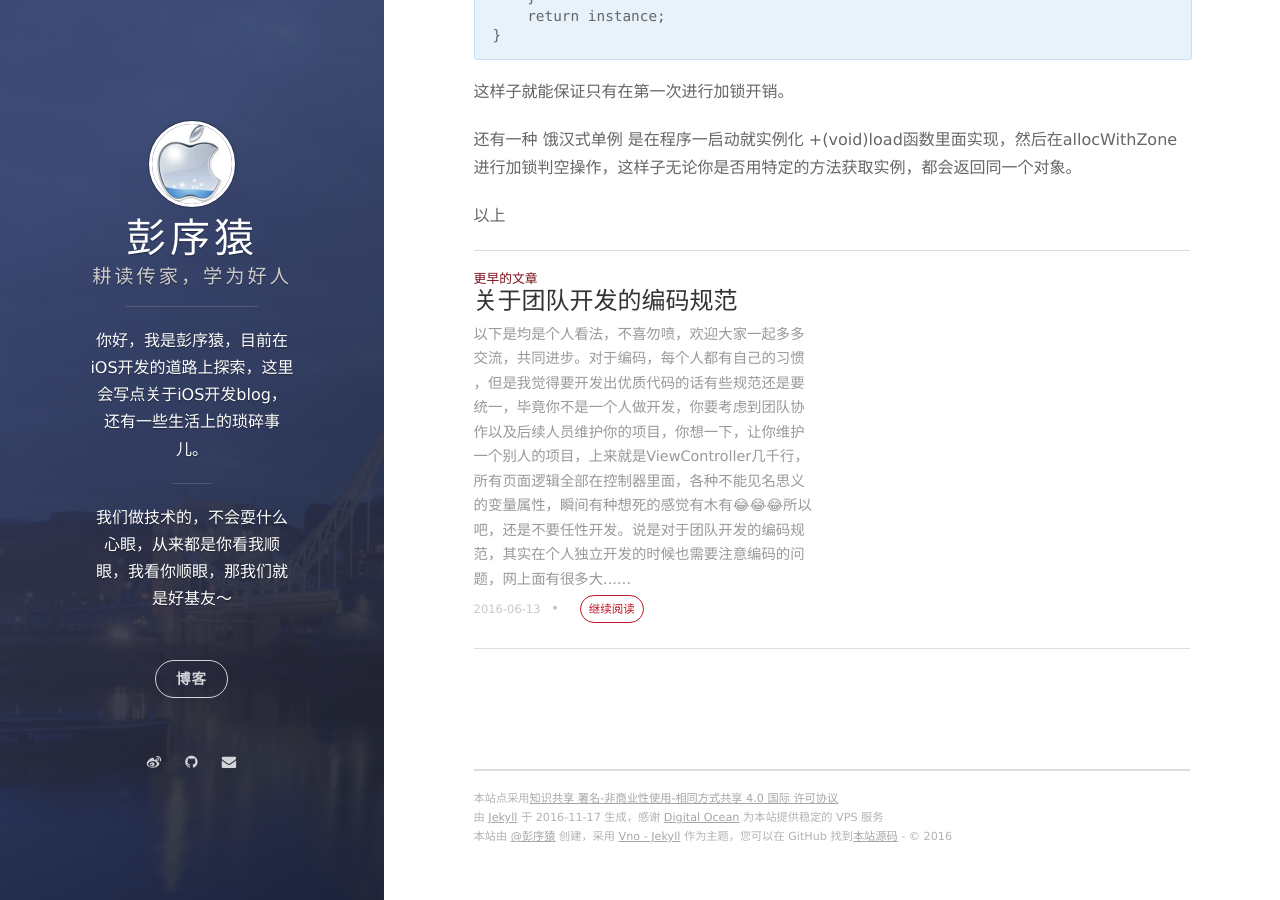
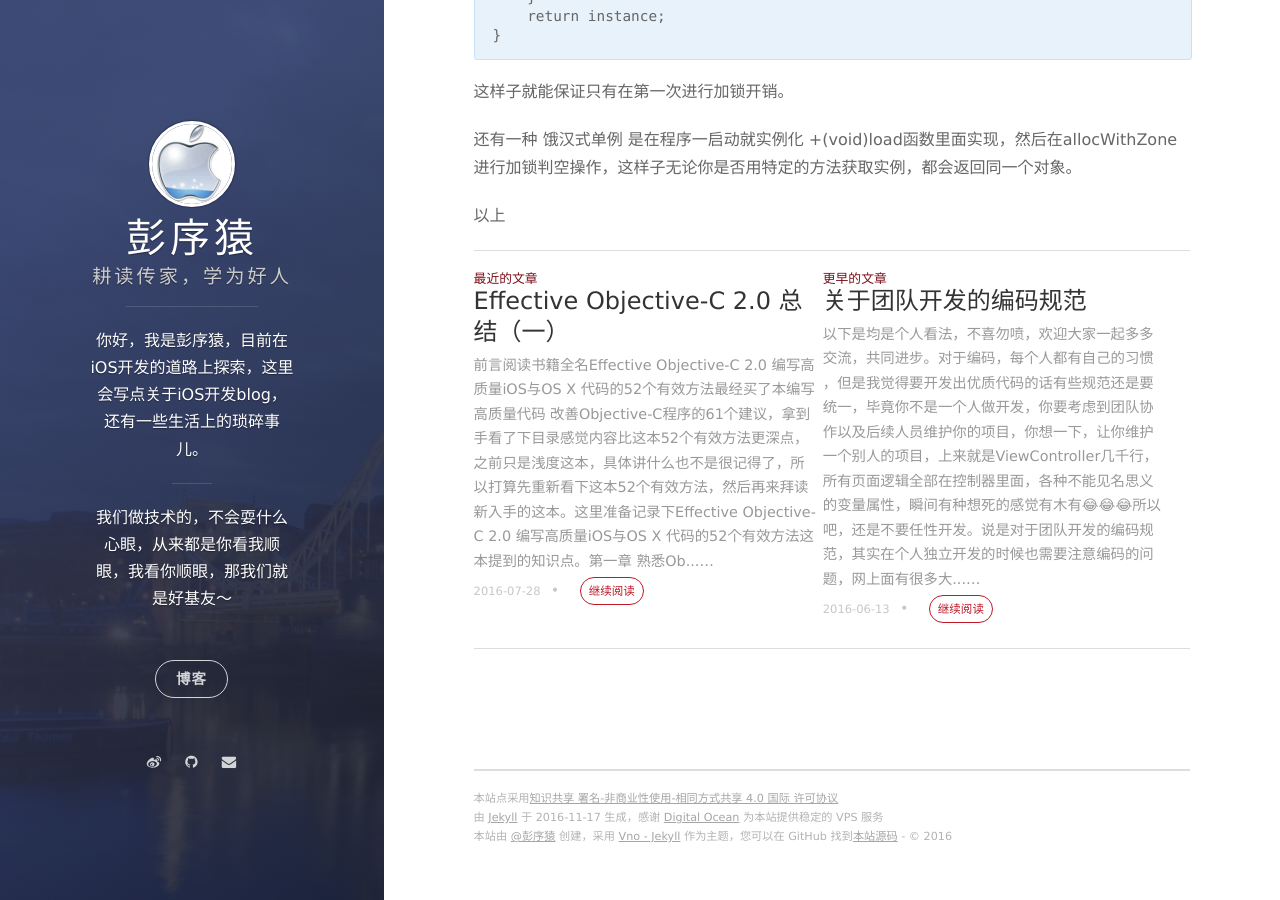
Before and after one commit to pengxuyuan/pengxuyuanBlog, a Jekyll site: the page built from vno-jekyll-master/_posts/2016-07-28-iOS_SigleCase.markdown, in a window 1280 px wide and 900 px high, scrolled down 1501 px. Built offline with Jekyll 4.4.1, drawn with Linux system fonts in a browser that asks for light colours; nearby versions of some CDN libraries; Markdown is read by kramdown in place of the engine named in the settings; comment, search, counter and statistics services are not loaded; part of the change alters nothing that is shown.

Commit message:
Effective Objective-C 2.0 总结（一）

```diff
--- a/vno-jekyll-master/_posts/2016-07-28-iOS_SigleCase.markdown
+++ b/vno-jekyll-master/_posts/2016-07-28-iOS_SigleCase.markdown
@@ -1,6 +1,6 @@
 ---
 layout: post
-title: ios单例模式
+title: iOS单例模式
 date: 2016-07-28
 ---
 
--- /dev/null
+++ b/vno-jekyll-master/_posts/2016-11-17-Effective-Objective-C-2.0-zongjie-one.markdown
@@ -0,0 +1,79 @@
+---
+layout: post
+title: Effective Objective-C 2.0 总结（一）
+date: 2016-07-28
+---
+
+##前言
+阅读书籍全名[Effective Objective-C 2.0 编写高质量iOS与OS X 代码的52个有效方法](http://item.jd.com/11402853.html)
+最经买了本[编写高质量代码 改善Objective-C程序的61个建议](http://item.jd.com/11779514.html)，拿到手看了下目录感觉内容比这本52个有效方法更深点，之前只是浅度这本，具体讲什么也不是很记得了，所以打算先重新看下这本52个有效方法，然后再来拜读新入手的这本。
+这里准备记录下[Effective Objective-C 2.0 编写高质量iOS与OS X 代码的52个有效方法](http://item.jd.com/11402853.html)这本提到的知识点。
+
+###第一章 熟悉Objective-C
+####第1条 了解Objective-C的起源
+#####1.OC是C语音的超集，在C的基础上面添加了面向对象特征，并且是使用了消息结构并非函数调用。
+超集的意思大概就是爸爸跟儿子，S1就是S2的超集；
+![](http://7xnp79.com1.z0.glb.clouddn.com/64380cd7912397dd663433635f82b2b7d0a2870c.png)
+消息结构与函数调用的区别是：消息结构最终执行的代码块是由运行环境决定的，函数调用的代码块有编译器决定，在编译的时候已经确定好。
+#####2.面向过程与面向对象的区别
+这个说实话我也不知道怎么解释 突然感觉很难回答这个问题
+>面向过程就是分析出解决问题所需要的步骤，然后用函数把这些步骤一步一步实现，使用的时候一个一个依次调用就可以了。
+面向对象是把构成问题事务分解成各个对象，建立对象的目的不是为了完成一个步骤，而是为了描叙某个事物在整个解决问题的步骤中的行为。
+
+#####3.OC中的动态库与静态库
+博客：
+<http://www.cnblogs.com/cmx-ios2014/p/3802618.html?utm_source=tuicool&utm_medium=referral>
+<http://www.jianshu.com/p/42070c513104>
+<http://www.cnblogs.com/striveLD/p/5752010.html>
+#####4.C语言中的内存模型
+<http://www.cnblogs.com/haore147/p/3921263.html>
+#####5.内存中的堆空间(heap space) 栈(stack)
+分配在堆中的内存必须直接管理，分配在栈上用于保存变量的内存则会在栈帧弹出式自动清理。
+#####6.不能在栈上面分配OC对象
+#####7.CGRect不属于OC对象
+相比于结构体，创建对象需要额外的开销，比如分配及释放内存堆，所以在操作一对非OC对象是，可以考虑用结构体来操作。
+
+####第2条 在类的头文件中尽量少引用其他头文件
+#####1.A类的头文件中有一个B类型的属性
+引用头文件的方式有3种：\#import #incudule @class关键字
+首先说明\#import是由gcc编译器支持的，其实就是#incudule改良版本
+\#import确保了引用的这个文件只被引进一次，而#incudule就会出现死循环引用，导致程序报错；
+@class关键字“向前声明”告诉你有这个类，具体定义不清楚，这样子可以解决引用无法识别该对象的问题，也解决了循环引用的问题;
+\#import #incudule 引进类来，会拿到这个类的头文件的信息了，这里违反了最少原则，所以一般在.h头文件中尽量少用；
+使用@class可以减少.h中对其他类的依赖、减少链接到其他类所需要的时间，从而降低编译时间；
+一般来说在.h中，首选@class 然后在迫不得已的时候才用\#import(继承，实现协议)
+对于协议来说 可以使用类扩展在.m中申明一个匿名类别来声明，只有在子类需要统一实现这个协议的时候才会放在.h中，暂时没有了解到其他情况得非在.h中\#import协议。
+#####2.两个类互相引用的问题 A类中有B类的属性 B类中也有A类的属性
+使用#incudule这样子会报错，但是使用#import的话只能保证一个类被编译到了，也是用问题的，在这里只能用@class解决这个循环引用的问题。
+~~###3.在实现文件中声明此类实现了该委托协议，并把这段代码放在“class-continuation”分类中~~
+
+####第3条 多使用字面量语法，少用与之等价的方法
+#####1.好处缩减代码长度，更加易读
+#####2.对于字面量数组/字典来说，对象中有nil会抛出异常
+NSArray *array = @[@"",@"",@""];
+NSDictionary *dictionary = @{key:value}；
+#####3.糖衣语法(语法糖)
+>糖衣语法，又叫‘语法糖’、‘语法盐’等等，是由英国计算机科学家彼得·约翰·兰达（Peter J.Landin）发明的一个术语，指计算机语言中添加的某种语法，这种语法对语言的功能并没有影响，但是更方便程序员使用。通常来说使用语法糖能够增加程序的可读性，从而减少程序代码出错的机会。
+
+额，就是简单粗暴，减少出错；
+
+~~#####4.字面量语法 非字面量语法~~
+
+####第4条 多用类型常量，少用#define预处理指令
+#####1.#define预处理指令
+\#define kAnimationTime 3
+在程序代码中多次使用同一个变量，可以用#define预处理指令来抽取，这样子可以达到第一层的抽取，在一般情况下面我们可以满足需求，利用define它会将kAnimationTime直接替换成3；所以这里如果定义在.h文件中，在其他引用了这个头文件的类中的kAnimationTime也会被替换，而且#define预处理指令是没有类型的，替换掉了也不清楚，可以在引用的地方修改定义好的值，有一定的风险，万一实在想用，记得注意命名问题和定义的位置。
+#####2.定义常量跟#define预处理指令的区别
+static const CGFloat kMargin = 10.0f；
+可以明确的定义清楚类型，防止使用代码修改值，这样子在使用的过程减少出错。
+定义名字的常用规则：需要限定在某编译单元(即本类中)则在前面添加k；
+需要在其他类可见，一般是用此类的类名做前缀；
+使用static修饰，是将该变量仅仅定义在该变量的编译单元中，如果不使用static修饰,编译器会为这个变量创建一个"外部符号",此时其他类也声明了同名变量就会报错了。
+#####3.全局常量，需要添加到“全局符号表中”
+extern NSString *const PXYNotification;
+NSString *const PXYNotification = @PXYNotification"";
+
+~~##第5条 用枚举表示状态、选项、状态码~~
+~~###1.定义枚举的几种方式~~
+~~###2.按位与操作符~~
+~~###3.NS_ENUM与NS_OPTIONS宏的区别~~
```
